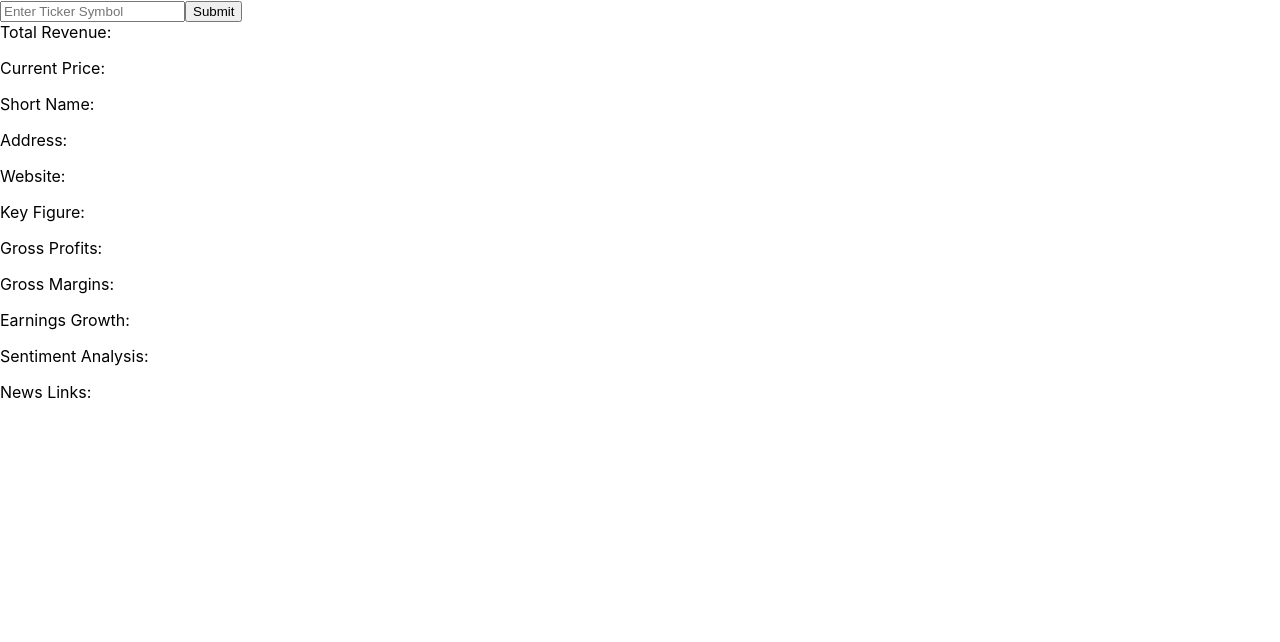
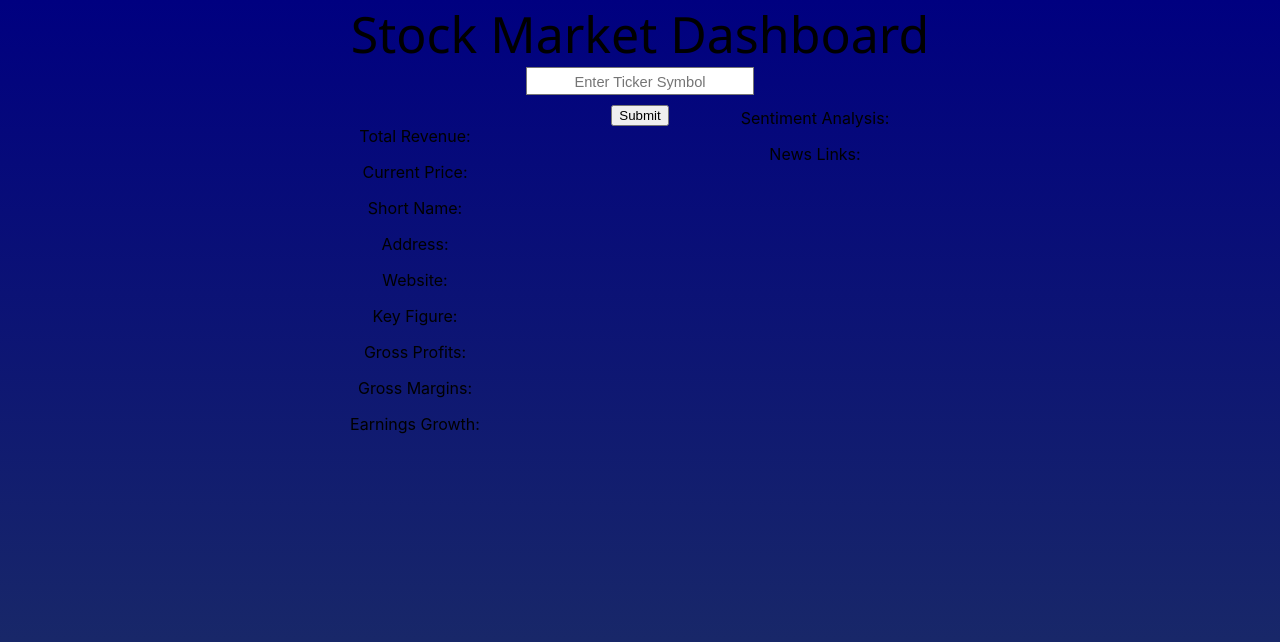
Before and after one commit to eeshangarr/stock-information-dashboard, a React (Create React App) app in the folder frontend/app/: page / in a window 1280 px wide. Shown: the top 642 px of the page. Built offline with nearby package versions, Linux system fonts and the light colour scheme.

Commit message:
An initial frontend design

```diff
--- a/frontend/app/src/App.css
+++ b/frontend/app/src/App.css
@@ -1,38 +1,40 @@
-.App {
-  text-align: center;
+.frontend {
+    height: 100vh;
+    background: linear-gradient(to bottom, #000080, #1E3163);
 }
 
-.App-logo {
-  height: 40vmin;
-  pointer-events: none;
+.title {
+    text-align: center;
+    font-size: 50px;
+    font-family:'Segoe UI', Tahoma, Geneva, Verdana, sans-serif;
 }
 
-@media (prefers-reduced-motion: no-preference) {
-  .App-logo {
-    animation: App-logo-spin infinite 20s linear;
-  }
+.input {
+    text-align: center;
 }
 
-.App-header {
-  background-color: #282c34;
-  min-height: 100vh;
-  display: flex;
-  flex-direction: column;
-  align-items: center;
-  justify-content: center;
-  font-size: calc(10px + 2vmin);
-  color: white;
+.tickerSymbol {
+    height: 20px;
+    width: 200px;
+    text-align: center;
+    transform: scale(1.1);
+    transition: all 0.3s ease;
+    cursor: pointer;
 }
 
-.App-link {
-  color: #61dafb;
+.button {
+    text-align: center;
+    margin-top: 10px;
 }
 
-@keyframes App-logo-spin {
-  from {
-    transform: rotate(0deg);
-  }
-  to {
-    transform: rotate(360deg);
-  }
+.finances {
+    text-align: center;
+    margin-right: 450px;
 }
+
+.personal {
+    text-align: center;
+    position: relative;
+    bottom: 342px;
+    margin-left: 350px;
+}
--- a/frontend/app/src/App.js
+++ b/frontend/app/src/App.js
@@ -1,4 +1,5 @@
 import React, {useState} from 'react'
+import "./App.css"
 import axios from 'axios' // Axios is used to communicate with the backend
 
 export default function App() {
@@ -27,14 +28,16 @@ export default function App() {
 
   // Frontend for user input and information display
   return (
-    <div>
-    <div>
+    <div className = "frontend">
+
+    <div className = "title">Stock Market Dashboard</div>
+
     <form onSubmit = {submit}>
-    <input placeholder='Enter Ticker Symbol' class = "tickerSymbol" type = "text" value = {tickerSymbol} onChange = {(event) => setTickerSymbol(event.target.value)}/>
-    <button type = "submit">Submit</button>
+    <div className = "input"><input placeholder='Enter Ticker Symbol' class = "tickerSymbol" type = "text" value = {tickerSymbol} onChange = {(event) => setTickerSymbol(event.target.value)}/></div>
+    <div className = "button"><button className = "submitButton" type = "submit">Submit</button></div>
     </form>
-    </div>
-    <div>
+
+      <div className = "finances">
       Total Revenue: {totalRevenue}
       <p></p>
       Current Price: {currentPrice}
@@ -52,11 +55,15 @@ export default function App() {
       Gross Margins: {grossMargins}
       <p></p>
       Earnings Growth: {earningsGrowth}
+      </div>
+
+      <div className = "personal">
       <p></p>
       Sentiment Analysis: {companyRating}
       <p></p>
       News Links: {newsLinks}
-    </div>
+      </div>
+
     </div>
   );
 }
```
